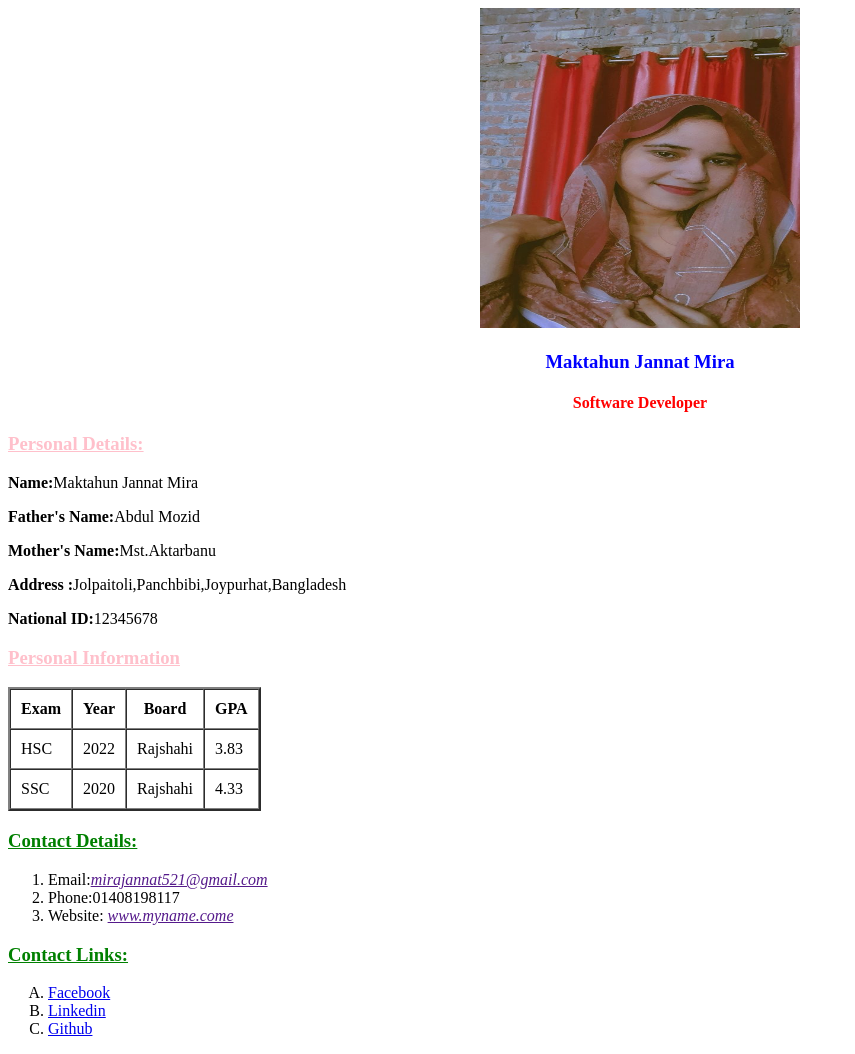
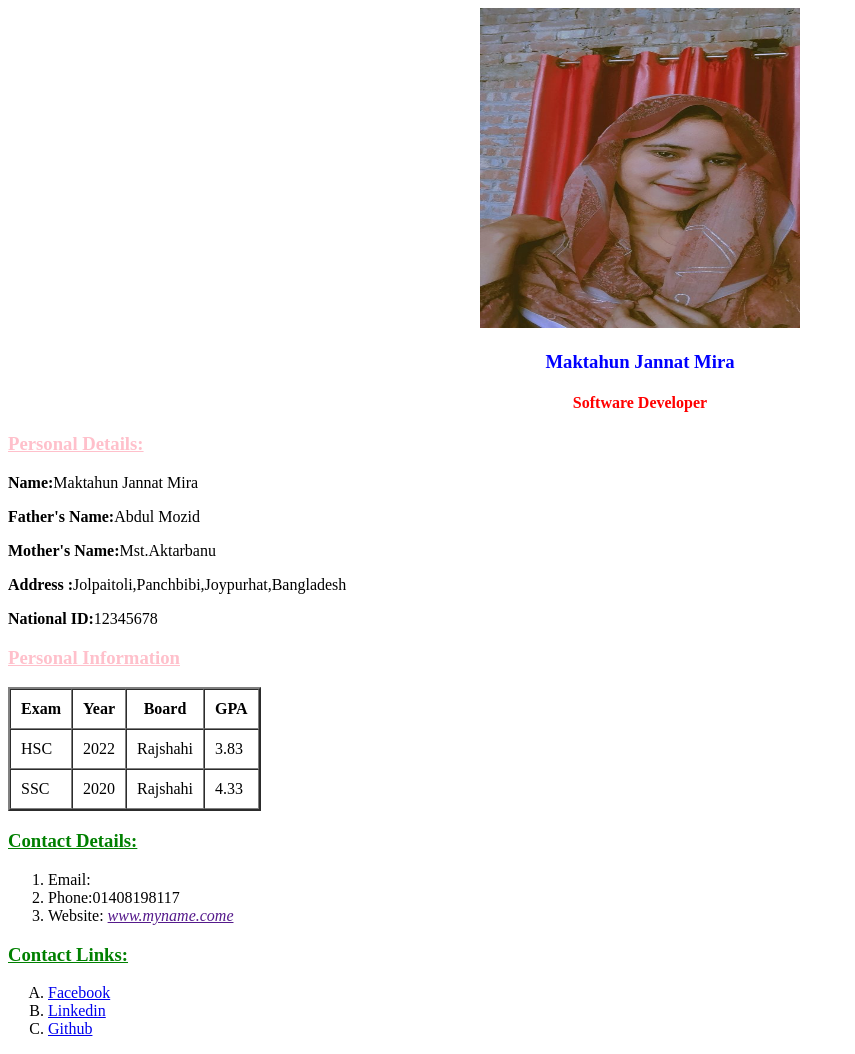
Before and after one commit to Maktahun/Mira, a plain HTML site: page index.html in a window 1280 px wide. Shown: the whole page, without its empty margins (0-855 px from the left). Drawn offline with Linux system fonts and the light colour scheme.

Commit message:
Update index.html

```diff
--- a/index.html
+++ b/index.html
@@ -38,7 +38,7 @@
     </table>
     <h3><font color="green"><u>Contact Details:</u></font></h3>
     <ol start="1">
-        <li>Email:<a href=""><i>mirajannat521@gmail.com</i></a></li>
+        <li>Email:<i></i></I><a href="mirajannat521@gmail.com"</a></a></li>
         <li>Phone:01408198117</li>
         <li>Website: <a href=""><i>www.myname.come</i></a></li>
     </ol>
```
